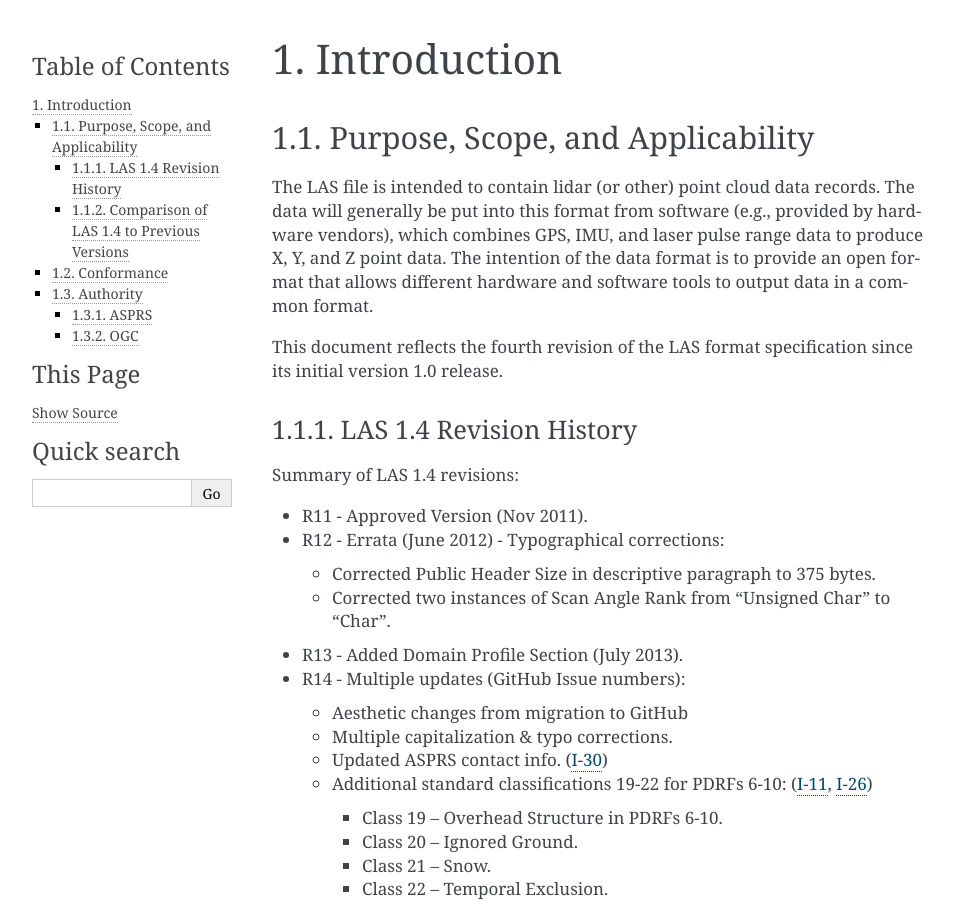
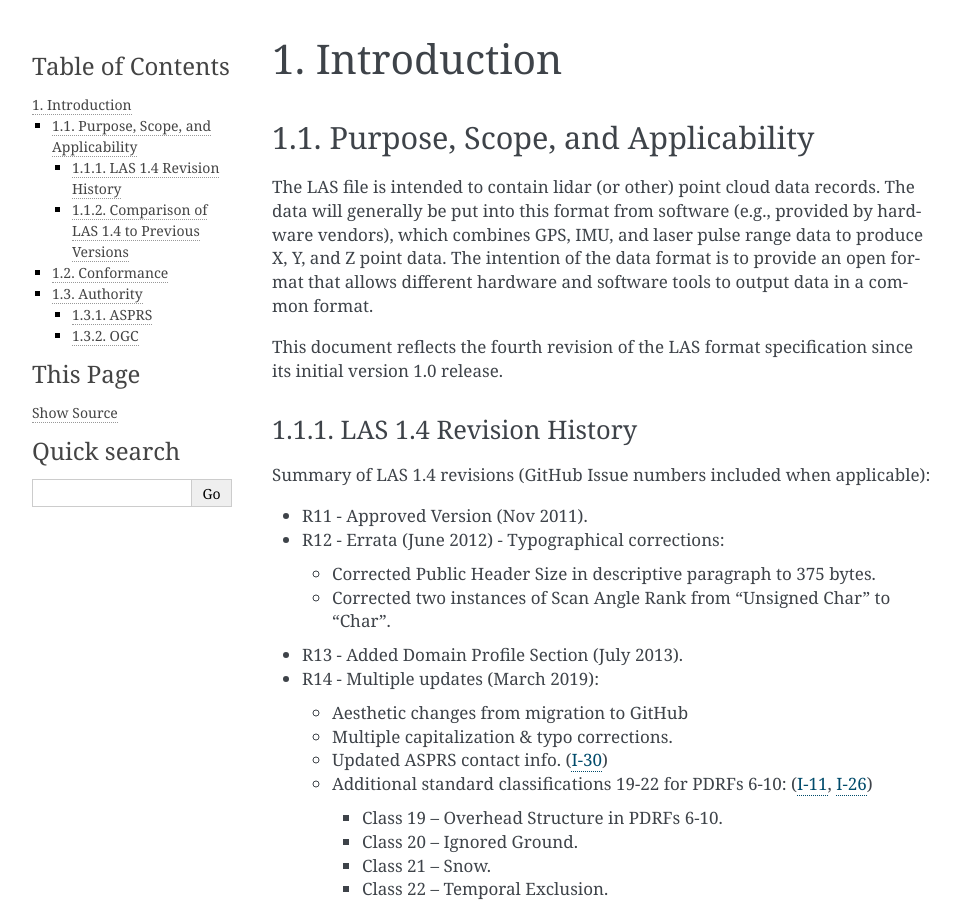
Before and after one commit to ASPRSorg/LAS, a Sphinx documentation site: the page built from source/01_intro.txt, in a window 1280 px wide and 900 px high. Shown: the whole window, without its empty margins (148-1108 px from the left). Built offline with Sphinx 7.4.7, drawn with Linux system fonts in a browser that asks for light colours; some of the changed text lies outside the part shown.

Commit message:
Finalized LAS 1.4 R14 release.

```diff
--- a/source/01_intro.txt
+++ b/source/01_intro.txt
@@ -18,7 +18,7 @@ since its initial version 1.0 release.
 LAS 1.4 Revision History
 ~~~~~~~~~~~~~~~~~~~~~~~~~~~~~~~~~~~~~~~~~~~~~~~~~~~~~~~~~~~~~~~~~~~~~~~~~~~~~~~~
 
-Summary of LAS 1.4 revisions:
+Summary of LAS 1.4 revisions (GitHub Issue numbers included when applicable):
 
 * R11 - Approved Version (Nov 2011).
 * R12 - Errata (June 2012) - Typographical corrections:
@@ -27,7 +27,7 @@ Summary of LAS 1.4 revisions:
   * Corrected two instances of Scan Angle Rank from "Unsigned Char" to "Char".
 
 * R13 - Added Domain Profile Section (July 2013).
-* R14 - Multiple updates (GitHub Issue numbers):
+* R14 - Multiple updates (March 2019):
 
   * Aesthetic changes from migration to GitHub
   * Multiple capitalization & typo corrections.
--- a/source/conf.py
+++ b/source/conf.py
@@ -46,7 +46,7 @@ master_doc = '00_index'
 
 # General information about the project.
 project = u'LAS'
-copyright = u'2017, ASPRS'
+copyright = u'2019, ASPRS'
 author = u'ASPRS'
 
 # The version info for the project you're documenting, acts as replacement for
@@ -56,15 +56,15 @@ author = u'ASPRS'
 # The short X.Y version.
 #version = u'1.4'
 # Custom non-keyword version tag for header
-myversion = u'1.4 - R14 DRAFT'
+myversion = u'1.4 - R14'
 # The full version, including alpha/beta/rc tags.
 release = u'VERSION ' + myversion
 releasename = release
 version=''
 
 # Publication info (approval date, release date, and GitHub SHA)
-today='15 July 2013'
-releasedate='15 July 2013'
+today='26 March 2019'
+releasedate='26 March 2019'
 approvaldate = 'November 2011'
 
 import subprocess
```
